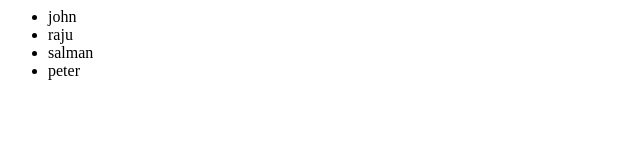
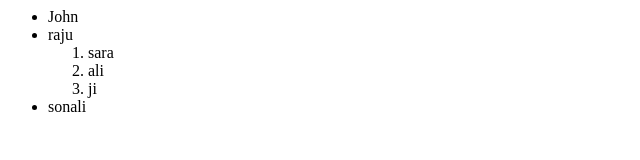
Before and after one commit to Rajeshjuyal/Html, a plain HTML site: page index.html in a window 1280 px wide. Shown: the whole page, without its empty margins (0-640 px from the left). Drawn offline with Linux system fonts and the light colour scheme.

Commit message:
learning how to create list inside a list

```diff
--- a/index.html
+++ b/index.html
@@ -7,10 +7,15 @@
   <title>properstructure</title>
   <body>
     <ul>
-      <li>john</li>
+      <li>John</li>
       <li>raju</li>
-      <li>salman</li>
-      <li>peter</li>
+      <ol>
+        <li>sara</li>
+        <li>ali</li>
+        <li>ji</li>
+      </ol>
+      <li>sonali</li>
+
     </ul>
   </body>
 </html>
```
Also changed, not shown: 1 other file.
